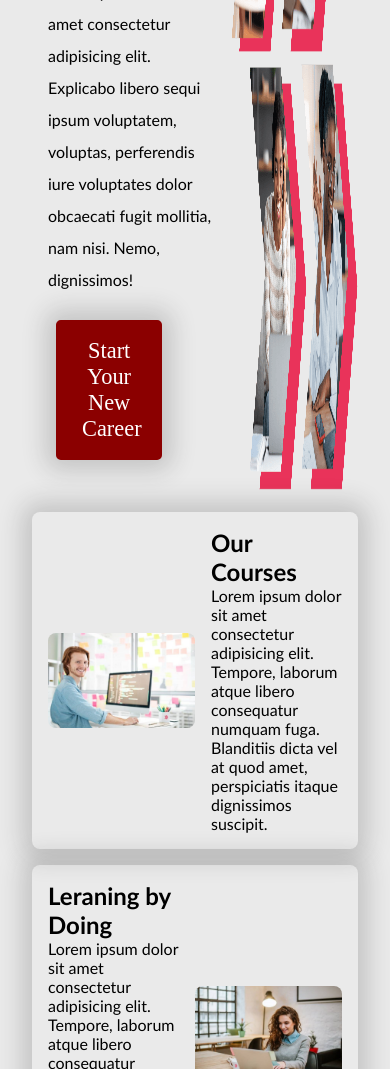
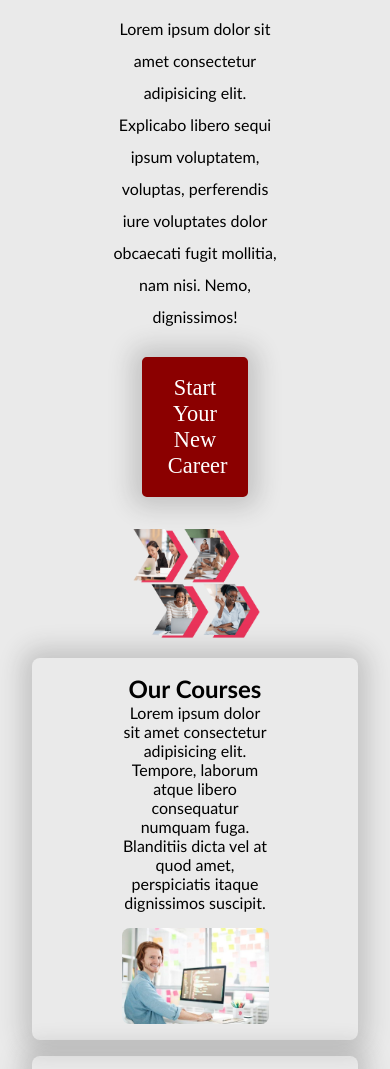
Before and after one commit to bekirbali/MediaQuery, a plain HTML site: page index.html in a window 390 px wide. Shown: the part 585-1654 px from the top of the page. Drawn offline with Linux system fonts and the light colour scheme; a web font is replaced by a local one.

Commit message:
links buttons media query

```diff
--- a/index.html
+++ b/index.html
@@ -10,8 +10,10 @@
   <body>
     <div class="container">
       <header>
-        <section><img src="./img/logo.png" alt="logo" /></section>
         <section>
+          <a href="index.html"><img src="./img/logo.png" alt="logo" /></a>
+        </section>
+        <section class="btn-sec">
           <button class="btn-light">Apply Courses</button>
           <button class="btn-dark">Talk to Adviser</button>
         </section>
@@ -26,12 +28,14 @@
               voluptates dolor obcaecati fugit mollitia, nam nisi. Nemo,
               dignissimos!
             </p>
-            <button class="btn-dark">Start Your New Career</button>
+            <button class="btn-dark">
+              <a href="#card-1">Start Your New Career</a>
+            </button>
           </section>
           <img src="./img/hero.png" alt="hero" />
         </nav>
         <main>
-          <section class="card">
+          <section class="card" id="card-1">
             <article>
               <h2>Our Courses</h2>
               <p>
@@ -45,7 +49,7 @@
           </section>
           <section class="card">
             <article>
-              <h2>Leraning by Doing</h2>
+              <h2>Learning by Doing</h2>
               <p>
                 Lorem ipsum dolor sit amet consectetur adipisicing elit.
                 Tempore, laborum atque libero consequatur numquam fuga.
--- a/style.css
+++ b/style.css
@@ -33,6 +33,10 @@ header img {
   width: 200px;
 }
 
+.btn-sec {
+  display: flex;
+}
+
 button {
   border: 2px solid darkred;
   border-radius: 0.3rem;
@@ -41,16 +45,34 @@ button {
   font-family: "East Sea Dokdo";
   font-size: 1.4rem;
   margin-left: 0.5rem;
+  transition: all ease-in-out 0.2s;
+}
+
+button:hover {
+  cursor: pointer;
+  transform: scale(1.01);
+}
+
+button:active {
+  transform: scale(0.98);
 }
 
 .btn-light {
+  background-color: #fcfbfb;
+  color: darkred;
+}
+
+.btn-light:active {
   background-color: white;
-  color: darkred;
 }
 
 .btn-dark {
   background-color: darkred;
   color: white;
+}
+
+.btn-dark:active {
+  background-color: rgb(160, 9, 9);
 }
 
 nav.hero {
@@ -74,6 +96,11 @@ nav.hero img {
 .left-sec-1 button {
   width: 65%;
   padding: 1rem 1.5rem;
+}
+
+.left-sec-1 button a {
+  color: white;
+  text-decoration: none;
 }
 
 nav.hero h1 {
@@ -114,3 +141,37 @@ main section.card article {
 main .card:nth-child(odd) {
   flex-direction: row-reverse;
 }
+
+@media screen and (max-width: 700px) {
+  header {
+    flex-direction: column;
+  }
+  header img {
+    width: 300px;
+  }
+  button {
+    margin: 0;
+  }
+  .btn-sec {
+    flex-direction: column;
+    gap: 0.5rem;
+  }
+  nav.hero {
+    flex-direction: column;
+    align-items: center;
+    text-align: center;
+    justify-content: center;
+  }
+  nav.hero .left-sec-1 {
+    justify-content: center;
+    align-items: center;
+  }
+  main .card {
+    flex-direction: column;
+    text-align: center;
+  }
+  main .card:nth-child(odd) {
+    flex-direction: column;
+    text-align: center;
+  }
+}
```
